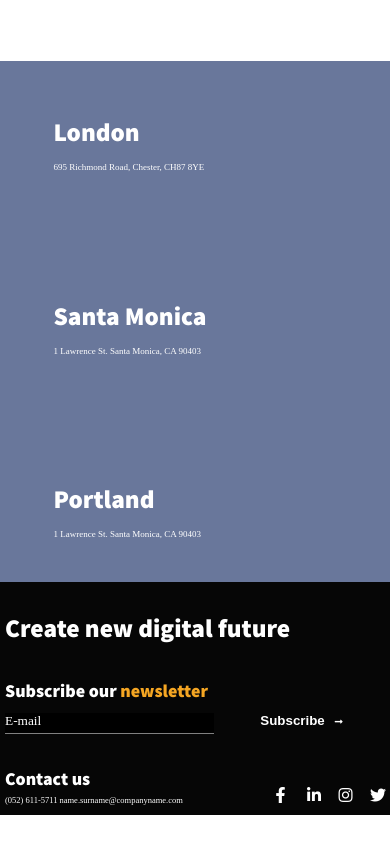
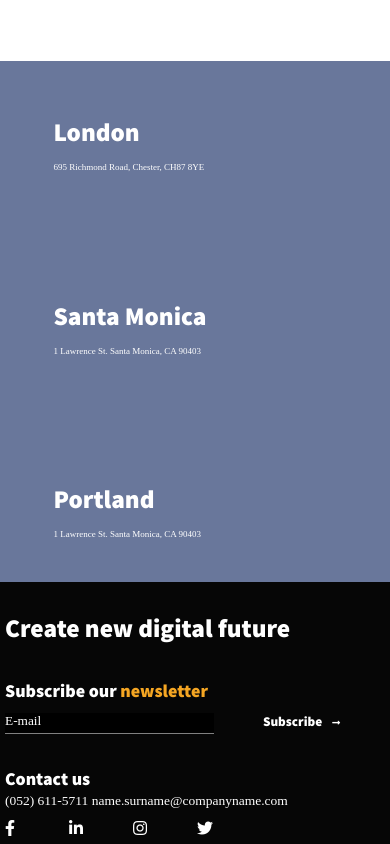
Before and after one commit to justeSi/Dizianas-Nr-1, a plain HTML site: page ContactUs.html in a window 390 px wide. Shown: the part 877-1721 px from the top of the page. Before the commit the page ends 1692 px from the top, so only its background shows below. Drawn offline with Linux system fonts and the light colour scheme; a web font is replaced by a local one.

Commit message:
korekcijos

```diff
--- a/style.css
+++ b/style.css
@@ -275,6 +275,7 @@
         max-width: 100%;
         max-height: auto;
         object-fit: cover;
+        min-height: 100%;
     }
 
     .row-2 {
@@ -405,6 +406,7 @@
 
     .btn {
         background-color: #060606;
+        font-family: SourceSansPro-Black;
         border: none;
         cursor: pointer;
         color: #FFFFFF;
@@ -605,6 +607,15 @@
         .footer-items {
             width: 100%;
         }
+
+        header .left-column li a,
+        header .right-column a,
+        .grid-container .container-1 .right-column a,
+        .container-2  .media .box-3 a,
+        .footer-items .email,
+        #item-3-contact {
+            font-size: 1.5rem;
+        }
     }
     @media all and (max-width: 570px) {
 
@@ -633,10 +644,6 @@
             height: 20%;
         }
 
-        .container-3  {
-            margin-top: 1.6667rem;
-        }
-
         [class*="row-"]:not(.fas) {
             display: block;
         }
@@ -659,7 +666,18 @@
             display: inline;
             width: 100%;
         }
+    }
 
+    @media all and (max-width: 500px) {
+        .row-2 .left-text-box {
+            width: 69%;
+        }
+
+        .icons {
+            position: static;
+            gap: 6rem;
+            justify-content: flex-start;
+        }
     }
 
     /* ===== CONATCT US ========= */
```
Also changed, not shown: index.html (+1 -1 lines).
